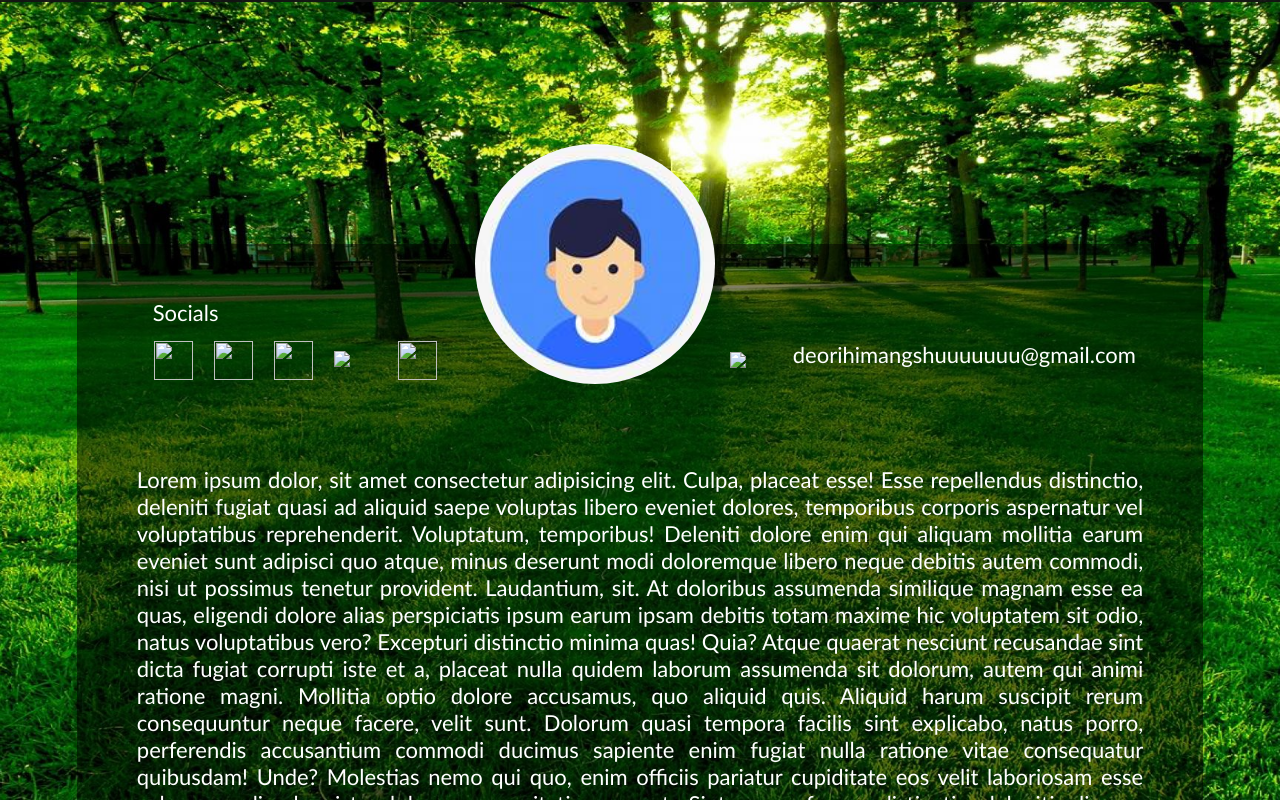
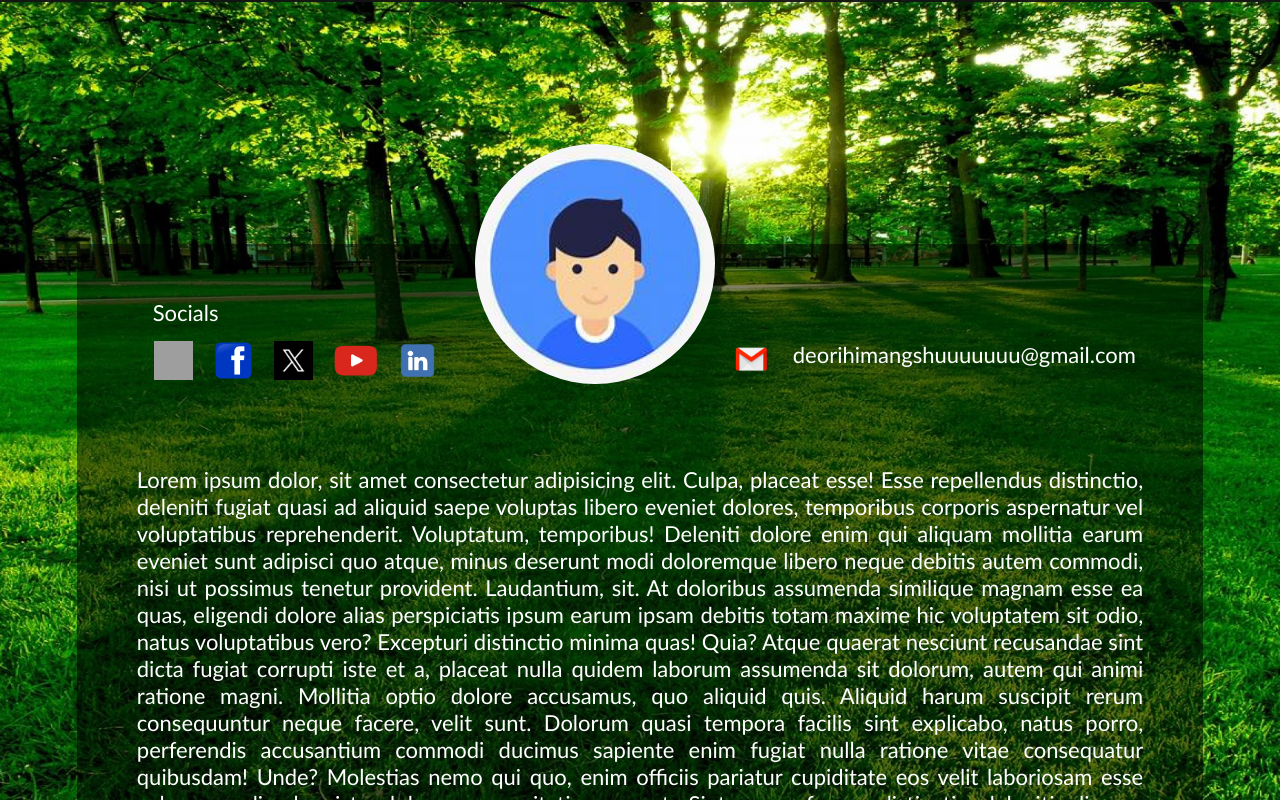
Before and after one commit to Psydrite01/blog-site, a plain HTML site: page index.html in a window 1280 px wide. Shown: the top 800 px of the page. Drawn offline with Linux system fonts and the light colour scheme; the site is published under a folder, as on GitHub Pages, so addresses that start at the root find nothing.

Commit message:
fixed assets not linking

```diff
--- a/index.html
+++ b/index.html
@@ -30,12 +30,12 @@
         <div class="sociallinks" id="platforms">Socials</div>
       </div>
       <div id="links">
-        <a class="logo" id="instagram" href="https:/www.google.com" target="_blank"><img src="/assets/instagrampng.png" height=39px width=39px></a>
-        <a class="logo" id="facebook" href="https:/www.google.com" target="_blank"><img src="/assets/facebookpng.png" height=39px width=39px></a>
-        <a class="logo" id="x" href="https:/www.google.com" target="_blank"><img src="/assets/xpng.jpeg" height=39px width=39px></a>
-        <a class="logo" id="youtube" href="https:/www.google.com" target="_blank"><img src="/assets/youtubepng.png" width=44px></a>
-        <a class="logo" id="linkedin" href="https:/www.google.com" target="_blank"><img src="/assets/linkedinpng.png" height=39px width=39px></a>
-        <div class="logo" id="gmail" ><img src="/assets/gmailpng.png" width=44px></div>
+        <a class="logo" id="instagram" href="https:/www.google.com" target="_blank"><img src="./assets/instagrampng.png" height=39px width=39px></a>
+        <a class="logo" id="facebook" href="https:/www.google.com" target="_blank"><img src="./assets/facebookpng.png" height=39px width=39px></a>
+        <a class="logo" id="x" href="https:/www.google.com" target="_blank"><img src="./assets/xpng.jpeg" height=39px width=39px></a>
+        <a class="logo" id="youtube" href="https:/www.google.com" target="_blank"><img src="./assets/youtubepng.png" width=44px></a>
+        <a class="logo" id="linkedin" href="https:/www.google.com" target="_blank"><img src="./assets/linkedinpng.png" height=39px width=39px></a>
+        <div class="logo" id="gmail" ><img src="./assets/gmailpng.png" width=44px></div>
         <div class="logo" id="email">deorihimangshuuuuuuu@gmail.com</div>
       </div>
       <div id="about">Lorem ipsum dolor, sit amet consectetur adipisicing elit. Culpa, placeat esse! Esse repellendus distinctio, deleniti fugiat quasi ad aliquid saepe voluptas libero eveniet dolores, temporibus corporis aspernatur vel voluptatibus reprehenderit.
@@ -94,7 +94,7 @@
       <pre class="footeritems" id="poweredby">Powered by Ext Network</pre>
       <pre class="footeritems" id="since2018">Since 2018</pre>
     </div>
-    <a href="#" class="footeritems" id="ytlogo"><img src="/assets/yt.logo.jpg" height=55px;></a>
+    <a href="#" class="footeritems" id="ytlogo"><img src="./assets/yt.logo.jpg" height=55px;></a>
   </div>
   <script src="script.js"></script>
 </body>
```
